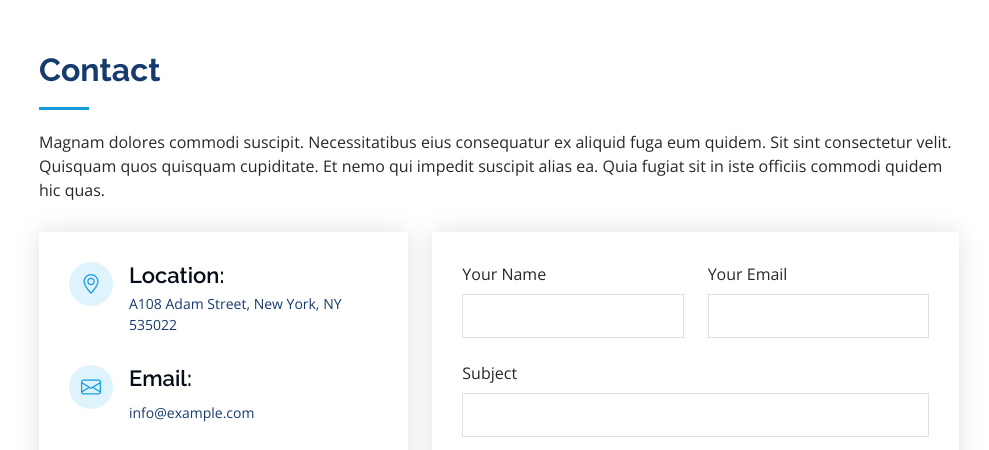
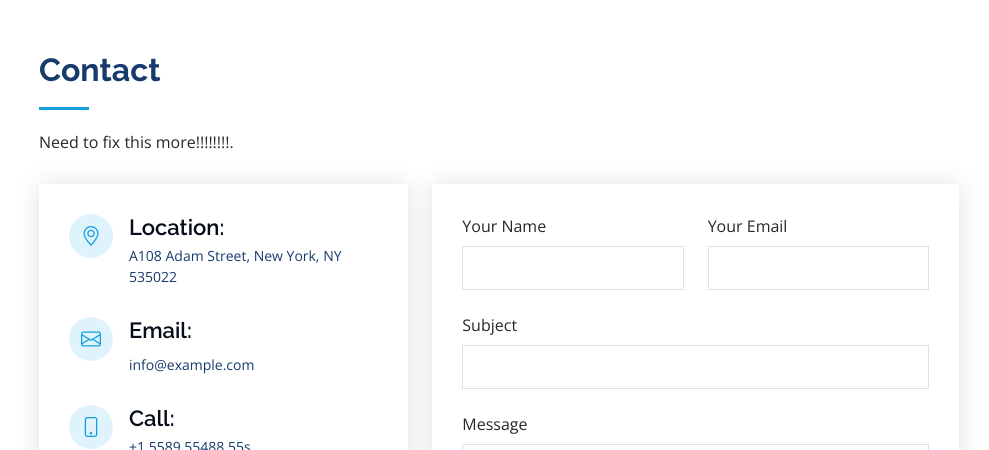
Before and after one commit to mohammadasif090/portfolio, a plain HTML site: page index.html in a window 1280 px wide. Shown: the part 4680-5130 px from the top of the page, without its empty margins (291-1280 px from the left). Drawn offline with nearby package versions, Linux system fonts and the light colour scheme.

Commit message:
Fix push

```diff
--- a/index.html
+++ b/index.html
@@ -519,7 +519,7 @@
 
         <div class="section-title">
           <h2>Contact</h2>
-          <p>Magnam dolores commodi suscipit. Necessitatibus eius consequatur ex aliquid fuga eum quidem. Sit sint consectetur velit. Quisquam quos quisquam cupiditate. Et nemo qui impedit suscipit alias ea. Quia fugiat sit in iste officiis commodi quidem hic quas.</p>
+          <p>Need to fix this more!!!!!!!!.</p>
         </div>
 
         <div class="row" data-aos="fade-in">
```
